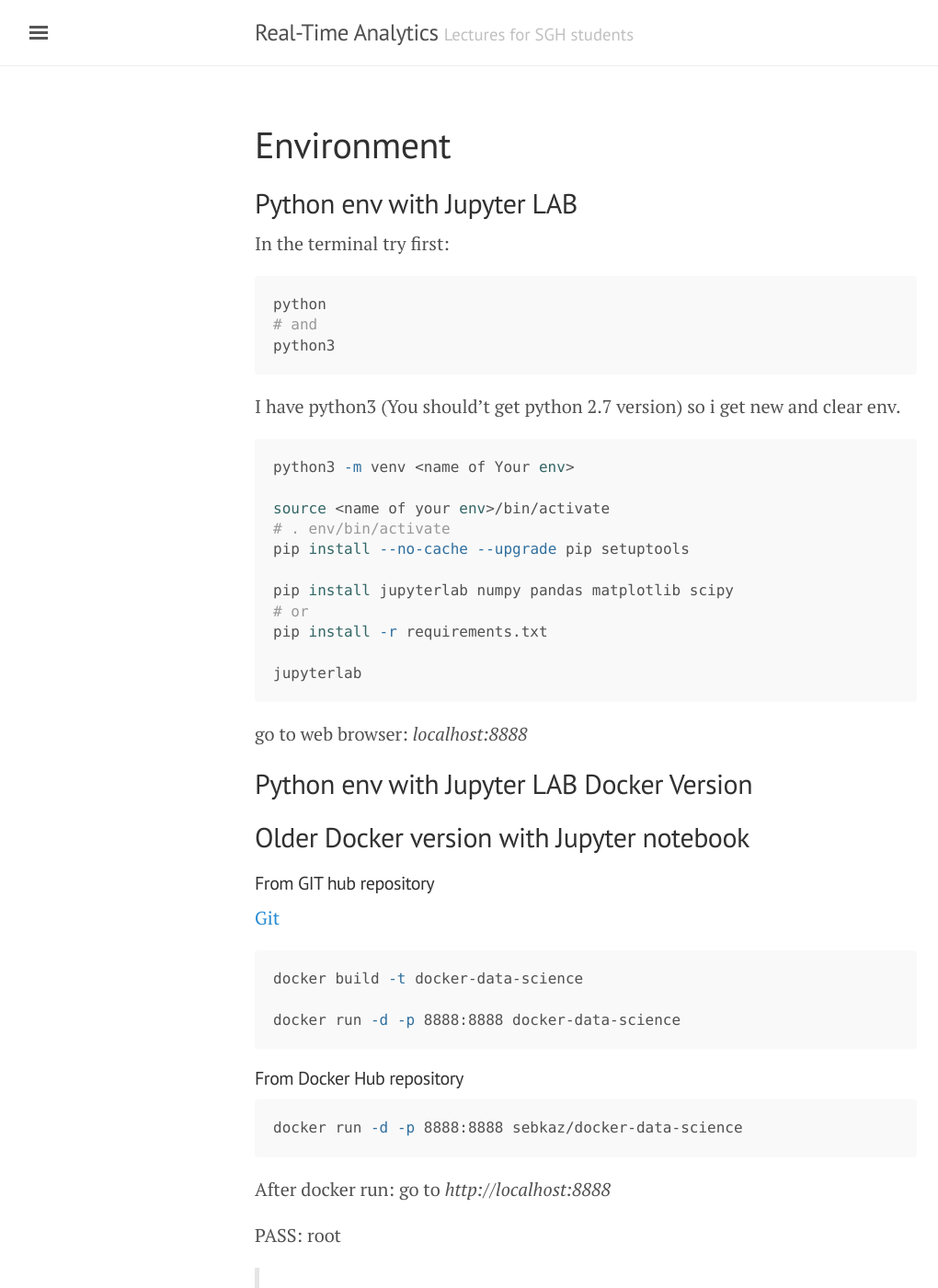
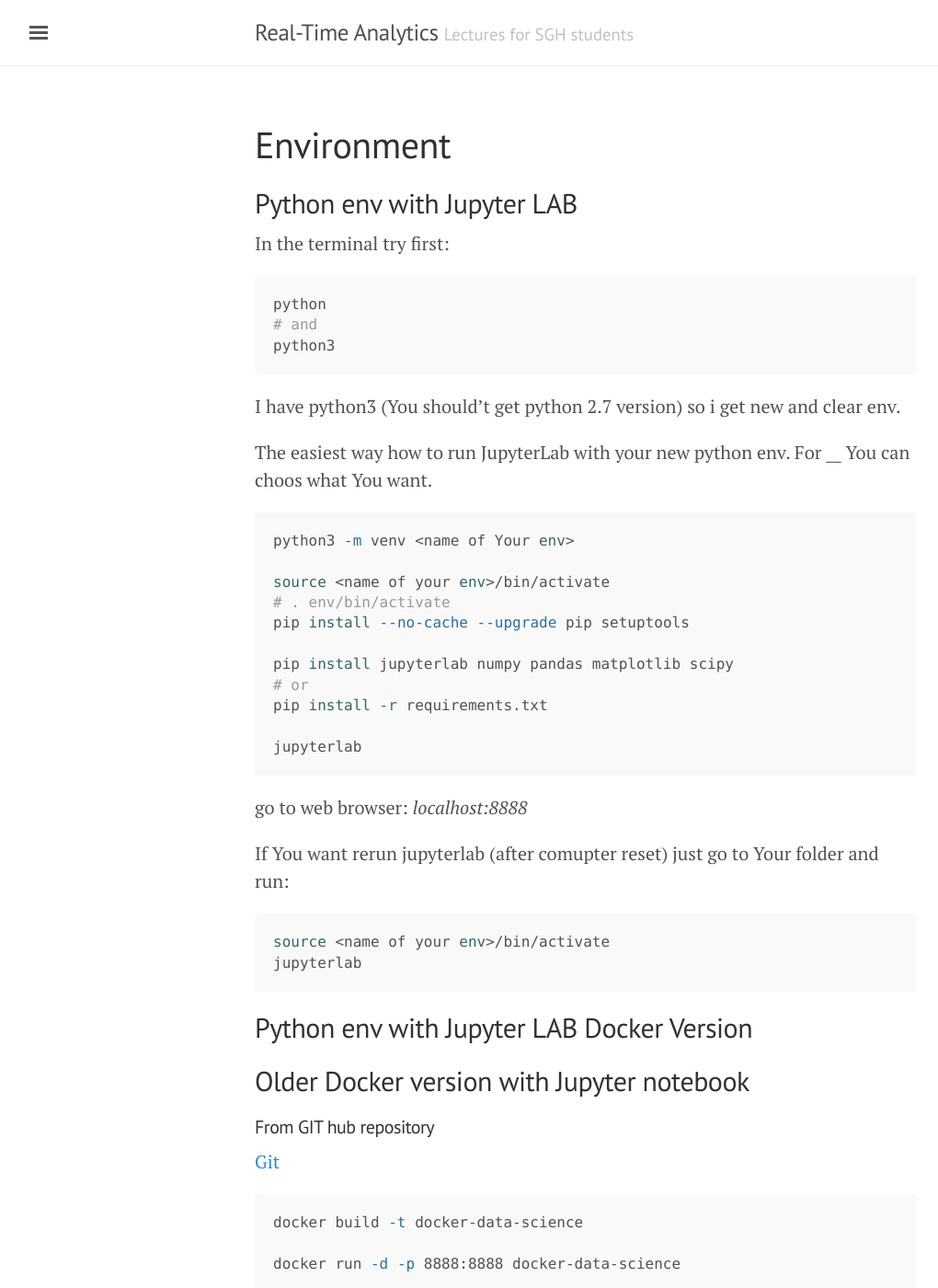
Before and after one commit to sebkaz-teaching/RealTimeEN, a Jekyll site: the page built from Environment.md, in a window 1280 px wide and 1400 px high. Shown: the whole window at 92% size, without its empty margins (3-1023 px from the left). Built offline with Jekyll 4.4.1, drawn with Linux system fonts in a browser that asks for light colours.

Commit message:
Update Environment.md

````diff
--- a/Environment.md
+++ b/Environment.md
@@ -14,6 +14,9 @@ python3
 
 I have python3 (You should't get python 2.7 version) so i get new and clear env.
 
+
+The easiest way how to run JupyterLab with your new python env. For _<name of Your env>_ You can choos what You want.
+
 ```bash
 python3 -m venv <name of Your env>
 
@@ -28,6 +31,14 @@ pip install -r requirements.txt
 jupyterlab
 ```
 go to web browser: _localhost:8888_
+
+If You want rerun jupyterlab (after comupter reset) just go to Your folder and run:
+
+```bash
+source <name of your env>/bin/activate
+jupyterlab
+```
+
 
 ## Python env with Jupyter LAB Docker Version
 
````
